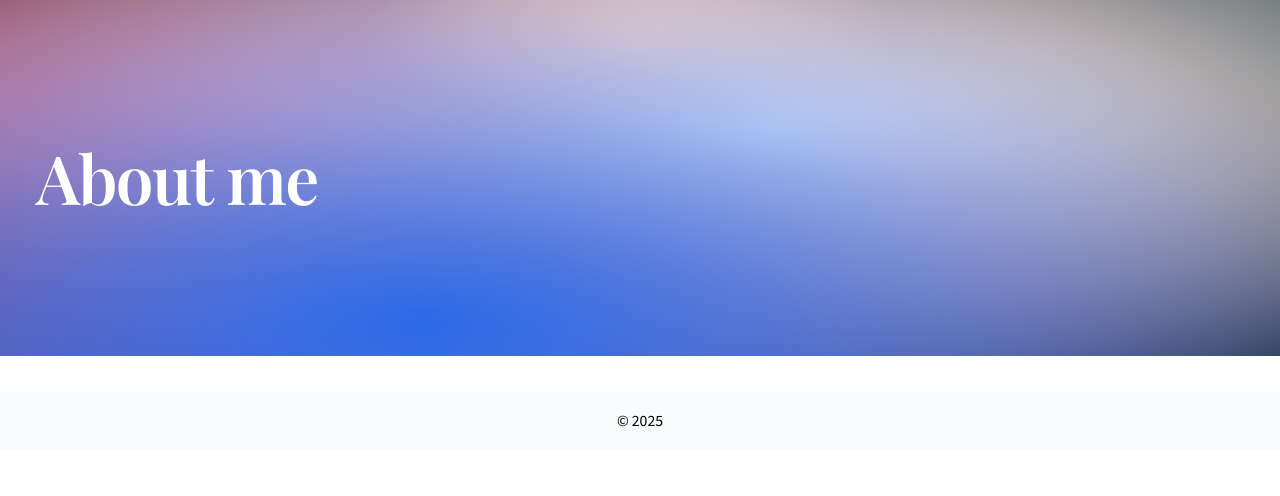
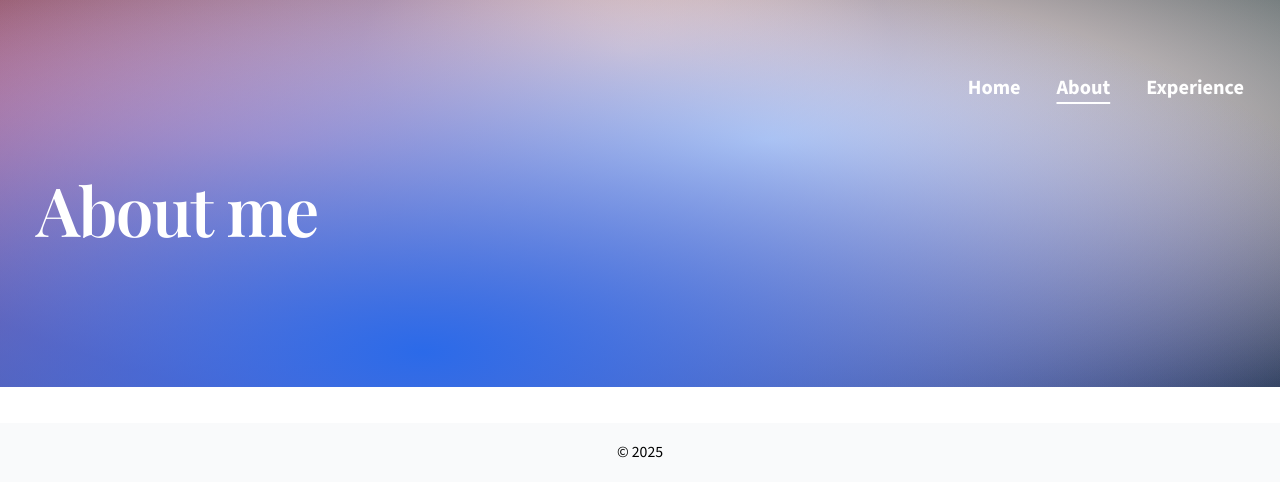
Before and after one commit to craftcmsdeveloper/website, a website built with Vite: page about.html in a window 1280 px wide. Built offline with nearby package versions, Linux system fonts and the light colour scheme; a web font is replaced by a local one.

Commit message:
Added nav

```diff
--- a/about.html
+++ b/about.html
@@ -27,8 +27,17 @@
         I'm available for hire.
     *-*-*-*-*-*-*-*-*-*-*-*-*-*-*-*-*-*-*-*-*-*-*-*-*-*-*-*-*-*-*-*-*-*-*-*-*- -->
 
-    <header class="relative bg-mesh py-20 sm:py-32">
+    <header class="bg-mesh pb-20 sm:pb-32">
         <div class="mx-auto max-w-6xl px-6 lg:px-8">
+
+            <nav class="py-10 sm:py-16 text-right">
+                <ul class="inline-flex gap-8 text-lg text-white font-bold">
+                    <li><a href="/" class="hover:underline underline-offset-8">Home</a></li>
+                    <li><a href="/about" class="hover:underline underline-offset-8 underline">About</a></li>
+                    <li><a href="/experience" class="hover:underline underline-offset-8">Experience</a></li>
+                </ul>
+            </nav>
+
             <div class="mx-auto max-w-2xl lg:mx-0">
                 <h1 class="text-4xl font-serif font-semibold tracking-tight text-white sm:text-5xl md:text-6xl">About me</h1>
             </div>
@@ -38,8 +47,6 @@
     <main>
         <div class="mx-auto max-w-6xl px-6 lg:px-8">
 
-
-
         </div>
     </main>
 
```
